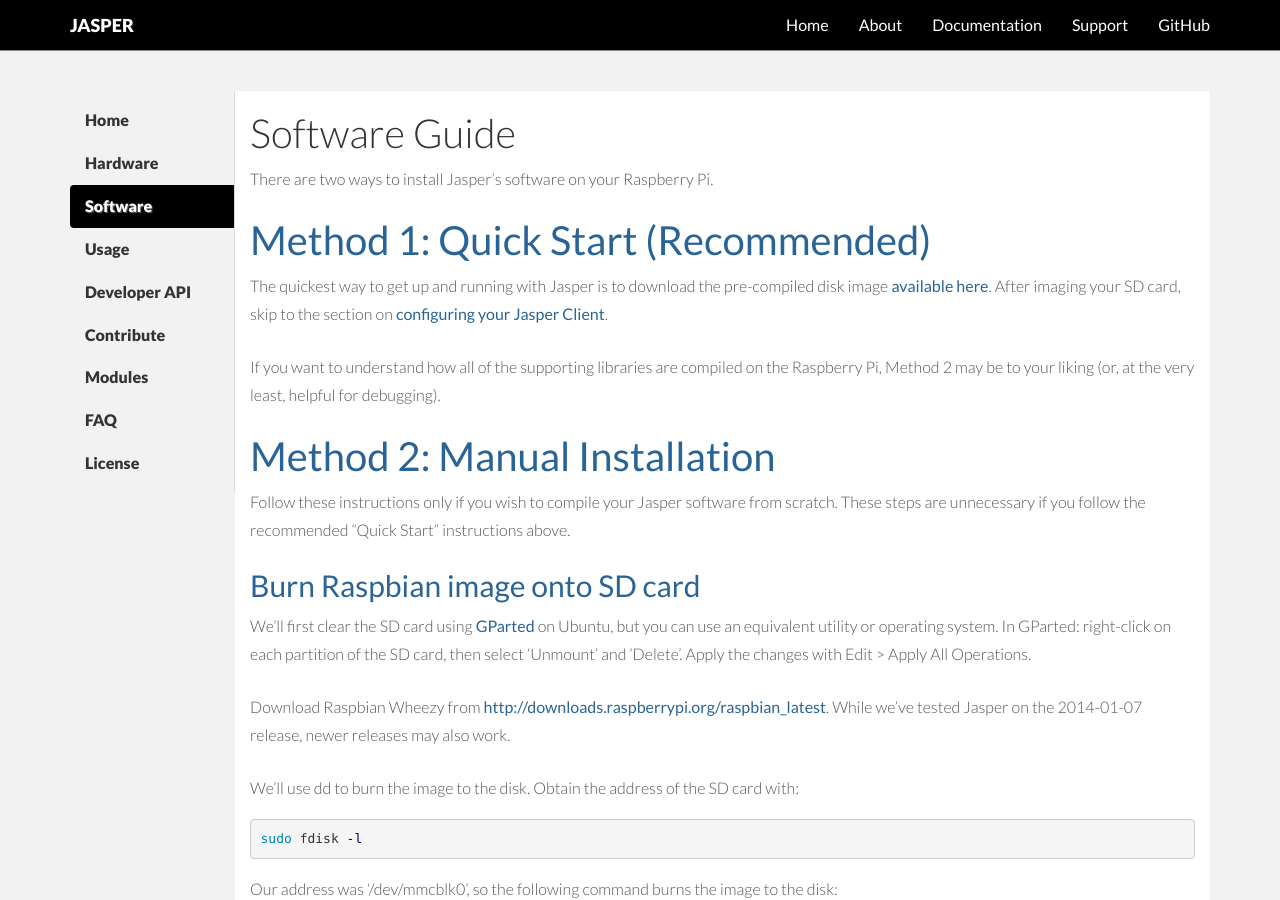
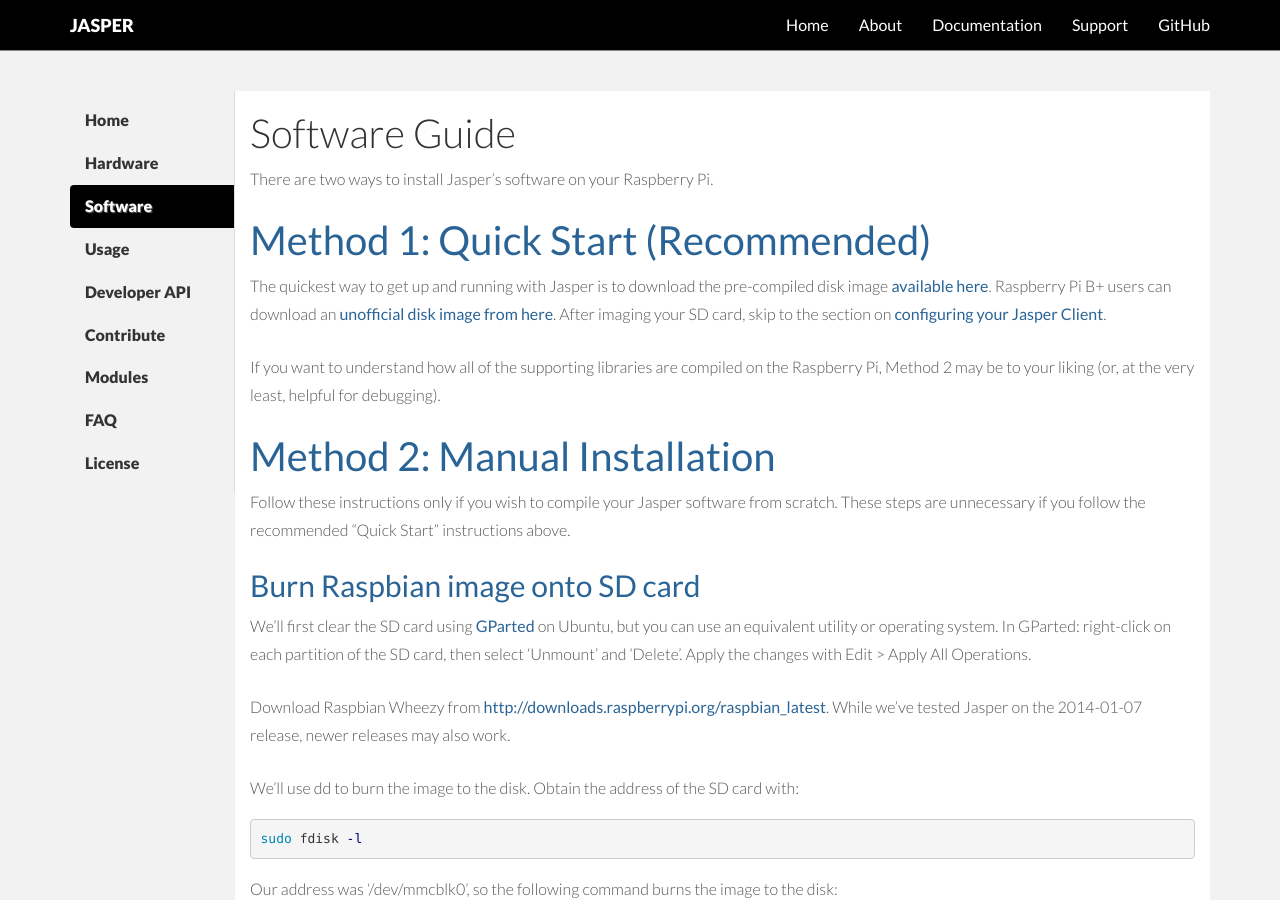
Before and after one commit to jasperproject/jasperproject.github.io, a Jekyll site: the page built from documentation/software/index.md, in a window 1280 px wide and 900 px high. Built offline with Jekyll 4.4.1, drawn with Linux system fonts in a browser that asks for light colours; nearby versions of some CDN libraries.

Commit message:
added B+ download link

```diff
--- a/documentation/software/index.md
+++ b/documentation/software/index.md
@@ -12,7 +12,7 @@
 
 <h1 class="linked" id='quick-start'><a href="#quick-start" title="Permalink to this headline">Method 1: Quick Start (Recommended)</a></h1>
 
-The quickest way to get up and running with Jasper is to download the pre-compiled disk image [available here](http://sourceforge.net/projects/jasperproject/files/jasper-disk-image.tar.gz/download). After imaging your SD card, skip to the section on [configuring your Jasper Client](#configure-jasper).
+The quickest way to get up and running with Jasper is to download the pre-compiled disk image [available here](http://sourceforge.net/projects/jasperproject/files/jasper-disk-image.tar.gz/download). Raspberry Pi B+ users can download an [unofficial disk image from here](http://www.filedropper.com/jasper-disk-imagebtar). After imaging your SD card, skip to the section on [configuring your Jasper Client](#configure-jasper).
 
 If you want to understand how all of the supporting libraries are compiled on the Raspberry Pi, Method 2 may be to your liking (or, at the very least, helpful for debugging).
 
```
